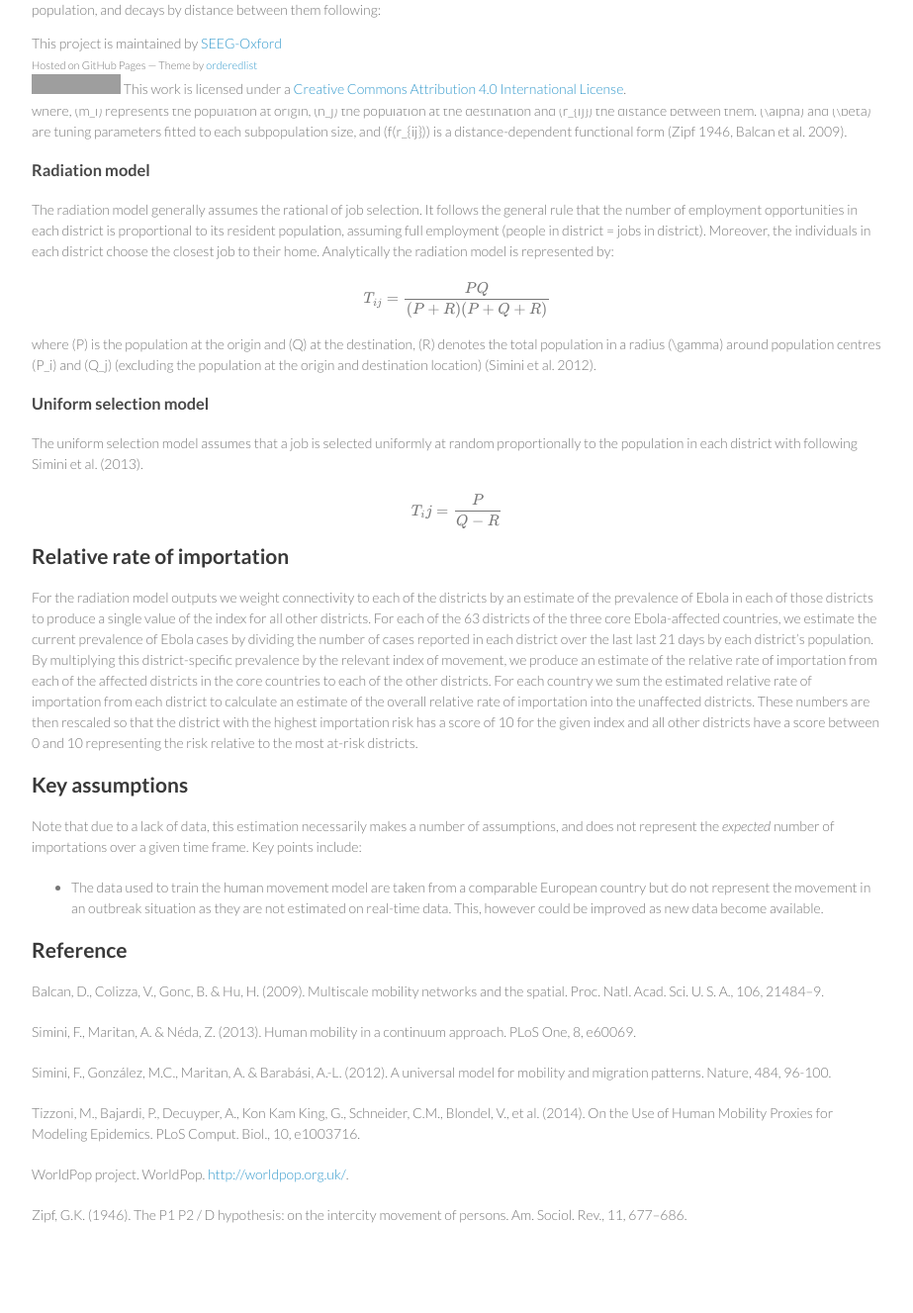
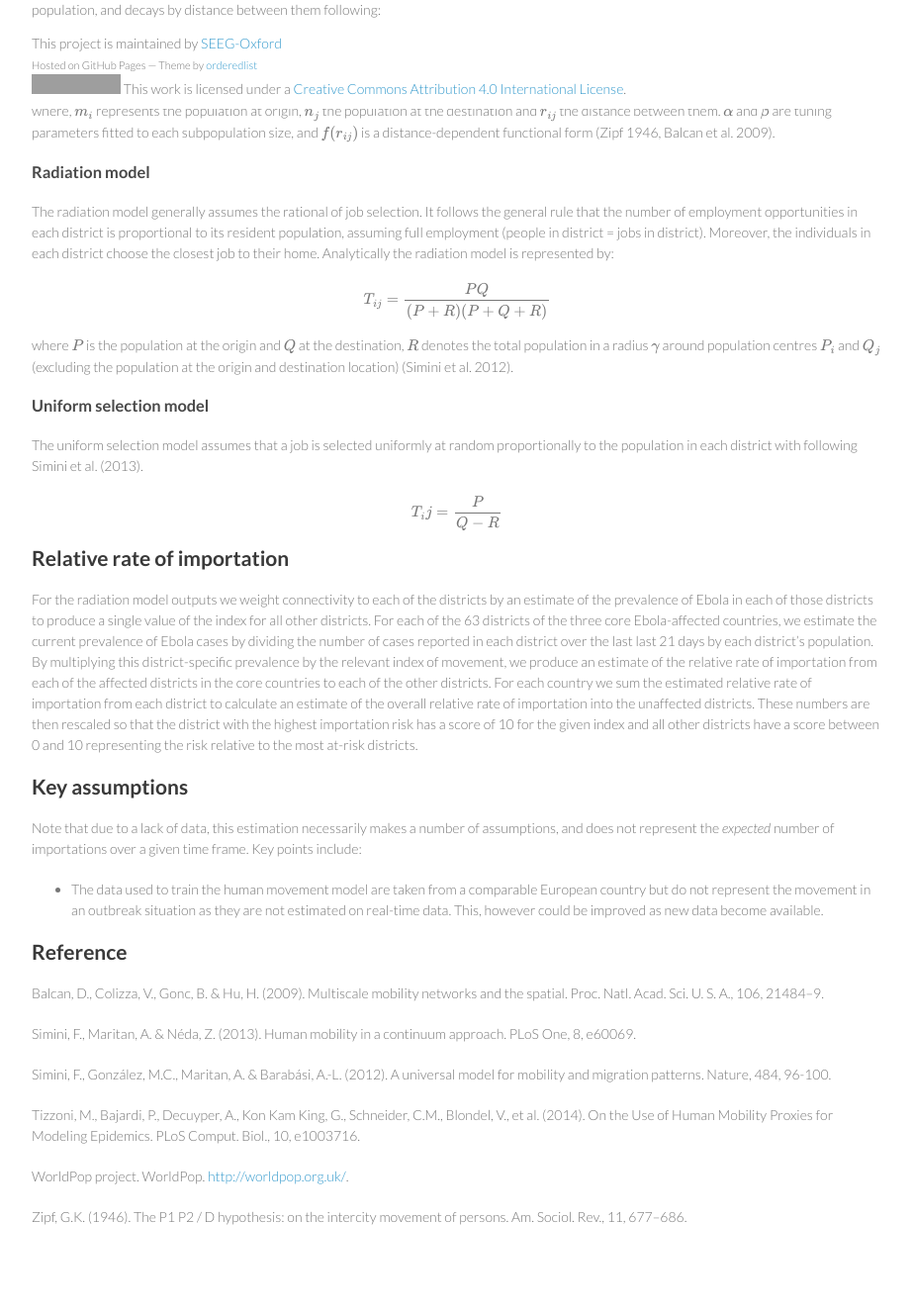
Before and after one commit to SEEG-Oxford/ebola-spread, a Jekyll site: the page built from local-risk-doc.md, in a window 1280 px wide. Shown: the part 790-2117 px from the top of the page at 99% size, without its empty margins (178-1101 px from the left). Built offline with Jekyll 4.4.1, drawn with Linux system fonts in a browser that asks for light colours; formulas are drawn with MathJax 3; grey boxes are pictures that could not be loaded.

```diff
--- a/_includes/mathjax_support
+++ b/_includes/mathjax_support
@@ -5,7 +5,7 @@
       }
     },
     tex2jax: {
-      inlineMath: [ ['\\(','\\)'] ],
+      inlineMath: [ ['$','$'] , ['\\(','\\)'] ],
       displayMath: [ ['$$','$$'] ],
       processEscapes: true,
     }
--- a/local-risk-doc.md
+++ b/local-risk-doc.md
@@ -23,7 +23,7 @@ The gravity law assumes that the number of people moving between locations is pr
 
 $$T_ij = \dfrac{m^\alpha_i n^\beta_j}{f(r_{ij})}$$
 
-where, \(m_i\) represents the population at origin, \(n_j\) the population at the destination and \(r_{ij}\) the distance between them. \(\alpha\) and \(\beta\) are tuning parameters fitted to each subpopulation size, and \(f(r_{ij})\) is a distance-dependent functional form (Zipf 1946, Balcan et al. 2009).
+where, $m_i$ represents the population at origin, $n_j$ the population at the destination and $r_{ij}$ the distance between them. $\alpha$ and $\beta$ are tuning parameters fitted to each subpopulation size, and $f(r_{ij})$ is a distance-dependent functional form (Zipf 1946, Balcan et al. 2009).
 
 ### Radiation model
 
@@ -31,7 +31,7 @@ The radiation model generally assumes the rational of job selection. It follows
 
 $$T_{ij} = \dfrac{PQ}{(P + R) (P + Q + R)}$$
 
-where \(P\) is the population at the origin and \(Q\) at the destination, \(R\) denotes the total population in a radius \(\gamma\) around population centres \(P_i\) and \(Q_j\) (excluding the population at the origin and destination location) (Simini et al. 2012).
+where $P$ is the population at the origin and $Q$ at the destination, $R$ denotes the total population in a radius $\gamma$ around population centres $P_i$ and $Q_j$ (excluding the population at the origin and destination location) (Simini et al. 2012).
 
 ### Uniform selection model
 
```
